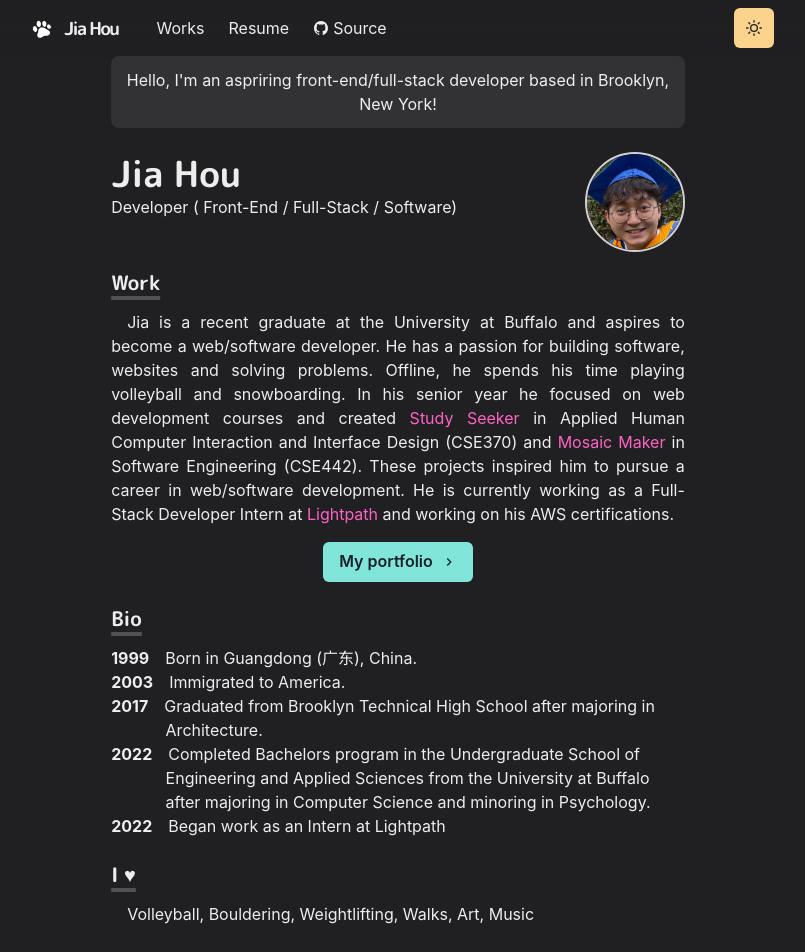
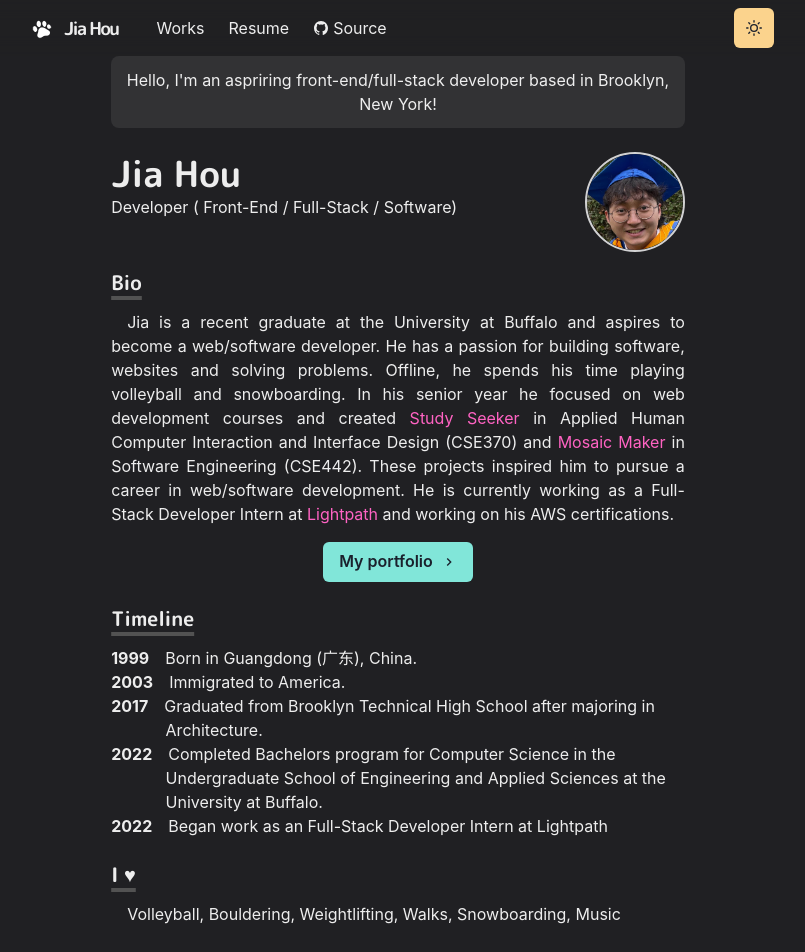
Before and after one commit to jaykaicheng/jaykaicheng-homepage, a Next.js app: page / in a window 1280 px wide. Shown: the top 952 px of the page, without its empty margins (242-1047 px from the left). Built offline with nearby package versions, Linux system fonts and the light colour scheme.

Commit message:
add small grammer fixes to home page

```diff
--- a/pages/index.js
+++ b/pages/index.js
@@ -76,7 +76,7 @@ const Home = () => {
 
         <Section delay={0.1}>
           <Heading as="h3" variant="section-title">
-            Work
+            Bio
           </Heading>
           <Paragraph>Jia is a recent graduate at the University at Buffalo and aspires to
           become a web/software developer. He has a passion for building software,
@@ -108,7 +108,7 @@ const Home = () => {
 
         <Section delay={0.2}>
           <Heading as="h3" variant="section-title">
-            Bio
+            Timeline
           </Heading>
           <BioSection>
             <BioYear>1999</BioYear>
@@ -124,12 +124,12 @@ const Home = () => {
           </BioSection>
           <BioSection>
             <BioYear>2022</BioYear>
-            Completed Bachelors program in the Undergraduate School of Engineering and Applied Sciences
-            from the University at Buffalo after majoring in Computer Science and minoring in Psychology.
+            Completed Bachelors program for Computer Science in the Undergraduate School of Engineering and Applied Sciences
+            at the University at Buffalo.
           </BioSection>
           <BioSection>
             <BioYear>2022</BioYear>
-            Began work as an Intern at Lightpath
+            Began work as an Full-Stack Developer Intern at Lightpath
           </BioSection>
         </Section>
 
@@ -138,7 +138,7 @@ const Home = () => {
             I ♥
           </Heading>
           <Paragraph>
-            Volleyball, Bouldering, Weightlifting, Walks, Art, Music
+            Volleyball, Bouldering, Weightlifting, Walks, Snowboarding, Music
 
           </Paragraph>
         </Section>
```
